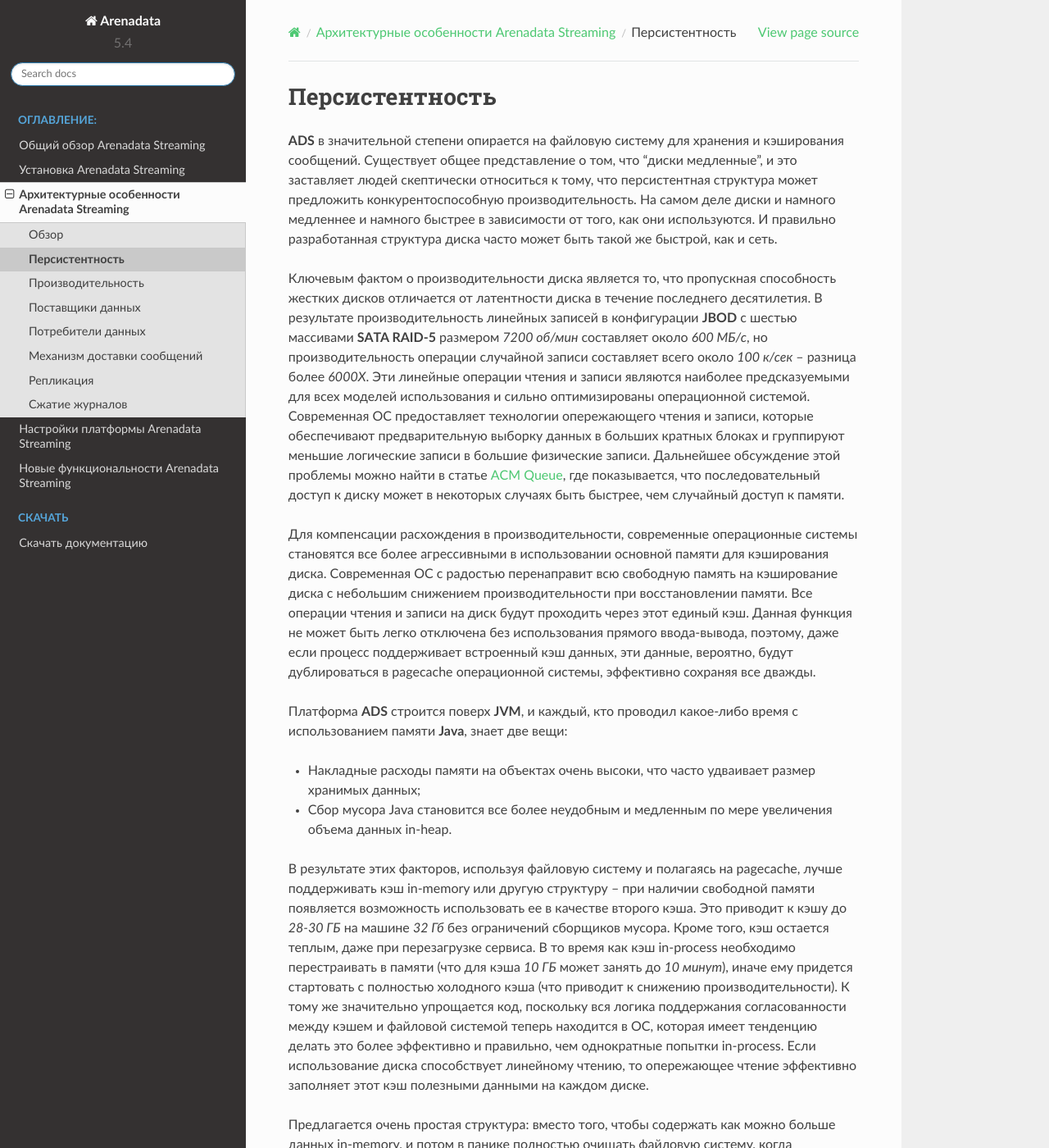
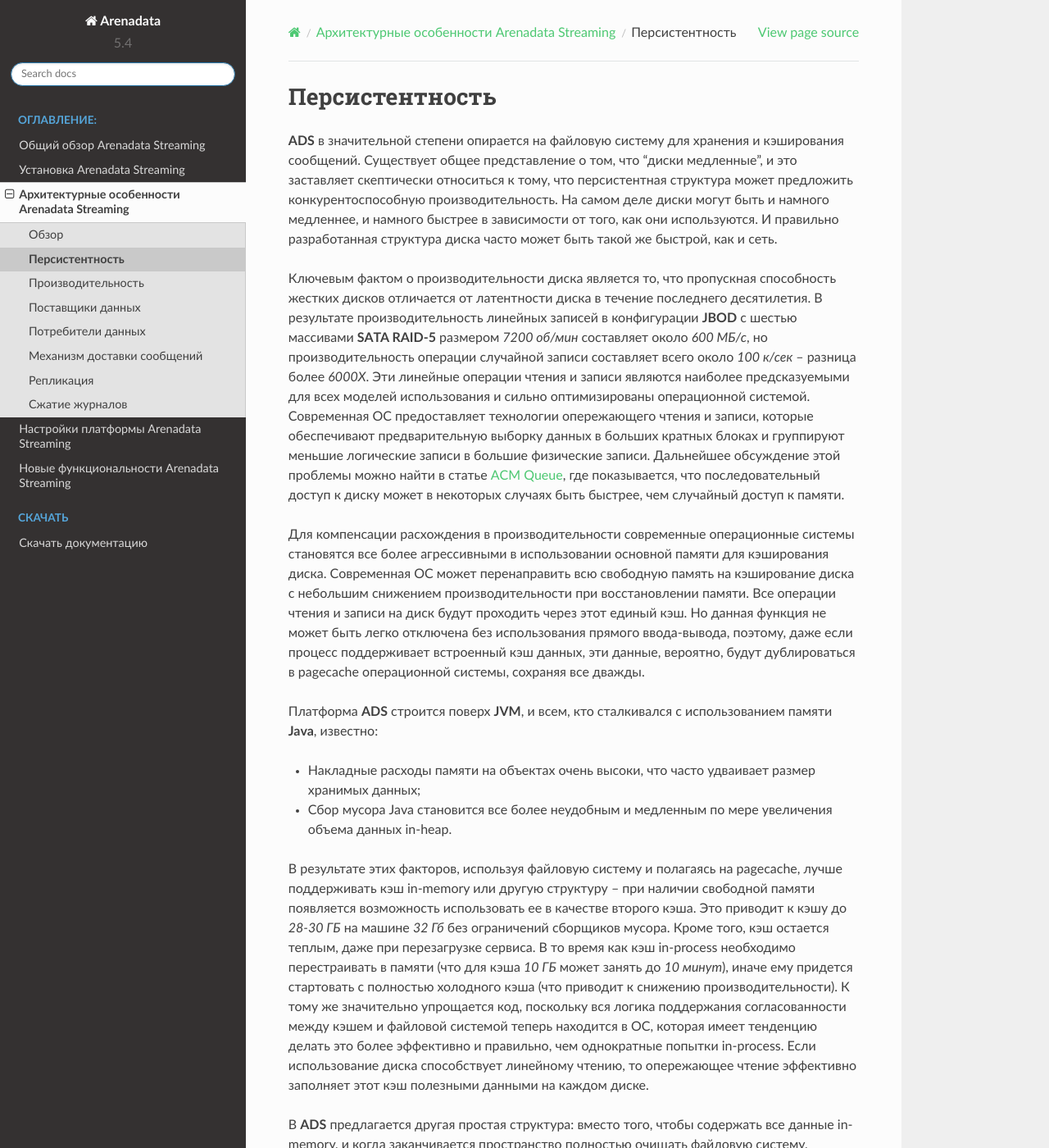
Before and after one commit to arenadata/docs_ads, a Sphinx documentation site: the page built from source/Architecture/persistence.rst, in a window 1280 px wide and 1400 px high. Shown: the whole window at 82% size. Built offline with Sphinx 7.4.7 and the Read the Docs theme 2.0.0, drawn with Linux system fonts in a browser that asks for light colours; pages that are not in the unit, such as notebooks, are missing from menus; some of the changed text lies outside the part shown.

Commit message:
Update persistence.rst

```diff
--- a/source/Architecture/persistence.rst
+++ b/source/Architecture/persistence.rst
@@ -1,25 +1,25 @@
 Персистентность
 =================
 
-**ADS** в значительной степени опирается на файловую систему для хранения и кэширования сообщений. Существует общее представление о том, что "диски медленные", и это заставляет людей скептически относиться к тому, что персистентная структура может предложить конкурентоспособную производительность. На самом деле диски и намного медленнее и намного быстрее в зависимости от того, как они используются. И правильно разработанная структура диска часто может быть такой же быстрой, как и сеть.
+**ADS** в значительной степени опирается на файловую систему для хранения и кэширования сообщений. Существует общее представление о том, что "диски медленные", и это заставляет скептически относиться к тому, что персистентная структура может предложить конкурентоспособную производительность. На самом деле диски могут быть и намного медленнее, и намного быстрее в зависимости от того, как они используются. И правильно разработанная структура диска часто может быть такой же быстрой, как и сеть.
 
 Ключевым фактом о производительности диска является то, что пропускная способность жестких дисков отличается от латентности диска в течение последнего десятилетия. В результате производительность линейных записей в конфигурации **JBOD** с шестью массивами **SATA RAID-5** размером *7200 об/мин* составляет около *600 МБ/с*, но производительность операции случайной записи составляет всего около *100 к/сек* -- разница более *6000X*. Эти линейные операции чтения и записи являются наиболее предсказуемыми для всех моделей использования и сильно оптимизированы операционной системой. Современная ОС предоставляет технологии опережающего чтения и записи, которые обеспечивают предварительную выборку данных в больших кратных блоках и группируют меньшие логические записи в большие физические записи. Дальнейшее обсуждение этой проблемы можно найти в статье `ACM Queue <https://queue.acm.org/detail.cfm?id=1563874>`_, где показывается, что последовательный доступ к диску может в некоторых случаях быть быстрее, чем случайный доступ к памяти.
 
-Для компенсации расхождения в производительности, современные операционные системы становятся все более агрессивными в использовании основной памяти для кэширования диска. Современная ОС с радостью перенаправит всю свободную память на кэширование диска с небольшим снижением производительности при восстановлении памяти. Все операции чтения и записи на диск будут проходить через этот единый кэш. Данная функция не может быть легко отключена без использования прямого ввода-вывода, поэтому, даже если процесс поддерживает встроенный кэш данных, эти данные, вероятно, будут дублироваться в pagecache операционной системы, эффективно сохраняя все дважды.
+Для компенсации расхождения в производительности современные операционные системы становятся все более агрессивными в использовании основной памяти для кэширования диска. Современная ОС может перенаправить всю свободную память на кэширование диска с небольшим снижением производительности при восстановлении памяти. Все операции чтения и записи на диск будут проходить через этот единый кэш. Но данная функция не может быть легко отключена без использования прямого ввода-вывода, поэтому, даже если процесс поддерживает встроенный кэш данных, эти данные, вероятно, будут дублироваться в pagecache операционной системы, сохраняя все дважды.
 
-Платформа **ADS** строится поверх **JVM**, и каждый, кто проводил какое-либо время с использованием памяти **Java**, знает две вещи:
+Платформа **ADS** строится поверх **JVM**, и всем, кто сталкивался с использованием памяти **Java**, известно:
 
 + Накладные расходы памяти на объектах очень высоки, что часто удваивает размер хранимых данных;
 + Сбор мусора Java становится все более неудобным и медленным по мере увеличения объема данных in-heap.
 
 В результате этих факторов, используя файловую систему и полагаясь на pagecache, лучше поддерживать кэш in-memory или другую структуру -- при наличии свободной памяти появляется возможность использовать ее в качестве второго кэша. Это приводит к кэшу до *28-30 ГБ* на машине *32 Гб* без ограничений сборщиков мусора. Кроме того, кэш остается теплым, даже при перезагрузке сервиса. В то время как кэш in-process необходимо  перестраивать в памяти (что для кэша *10 ГБ* может занять до *10 минут*), иначе ему придется стартовать с полностью холодного кэша (что приводит к снижению производительности). К тому же значительно упрощается код, поскольку вся логика поддержания согласованности между кэшем и файловой системой теперь находится в ОС, которая имеет тенденцию делать это более эффективно и правильно, чем однократные попытки in-process. Если использование диска способствует линейному чтению, то опережающее чтение эффективно заполняет этот кэш полезными данными на каждом диске.
 
-Предлагается очень простая структура: вместо того, чтобы содержать как можно больше данных in-memory, и потом в панике полностью очищать файловую систему, когда заканчивается пространство, мы инвертируем это -- все данные сразу же записываются в постоянный журнал файловой системы без необходимости сброса на диск. По сути это просто означает, что данные переносятся в pagecache ядра.
+В **ADS** предлагается другая простая структура: вместо того, чтобы содержать все данные in-memory, и когда заканчивается пространство полностью очищать файловую систему, инвертировать данный процесс и записывать все данные сразу же в постоянный журнал файловой системы без необходимости сброса на диск. По сути это просто означает, что данные переносятся в pagecache ядра.
 
 Такой ориентированный на pagecache стиль описывается в статье `Notes from the Architect <http://varnish-cache.org/docs/trunk/phk/notes.html>`_.
 
 Персистентная структура данных, используемая в системах обмена сообщениями, часто представляет собой очередь для каждого потребителя со связанным BTree или другими структурами данных произвольного доступа общего назначения для поддержки метаданных о сообщениях. BTrees являются наиболее универсальной структурой данных и позволяют поддерживать широкий спектр транзакционной и нетранзакционной семантики в системе обмена сообщениями. Они имеют довольно высокую стоимость, однако: Btree операции -- *O* (*log N*). Обычно *O* (*log N*) считается эквивалентным постоянному времени, но это не относится к дисковым операциям. Диск выполняет поиск за *10 мс*, и каждый диск может делать только один поиск за раз, поэтому параллелизм ограничен. Следовательно, даже небольшое количество запросов на диск приводит к очень высоким накладным расходам. Поскольку системы хранения данных сочетают очень быстрые кэшированные операции с очень медленными физическими дисковыми операциями, наблюдаемая производительность древовидных структур часто суперлинейна по мере увеличения данных с фиксированным кэшем, то есть дублирование данных -- это намного хуже по сравнению с вдвое медленной скоростью.
 
-Интуитивно персистентная очередь может быть построена на простых операциях чтения и добавления к файлам, как это обычно бывает с решениями по ведению журнала. Такая структура имеет преимущество в том, что все операции -- *O* (*1*), и операции чтения не блокируют операции записи или друг друга. Это имеет очевидные преимущества в производительности, так как она полностью отделена от размера данных. Один сервер теперь может в полной мере использовать ряд дешевых и низкоскоростных дисков *1+TB SATA*. Хотя у них низкая производительность поиска, она приемлема для многочисленных операций чтения и записи и достигает 1/3 цены и 3x емкости.
+Интуитивно персистентная очередь может быть построена на простых операциях чтения и добавления к файлам, как это бывает с решениями по ведению журнала. Такая структура имеет преимущество в том, что все операции -- *O* (*1*), и операции чтения не блокируют операции записи или друг друга. Это имеет очевидные преимущества в производительности, так как она полностью отделена от размера данных. Один сервер теперь может в полной мере использовать ряд дешевых и низкоскоростных дисков *1+TB SATA*. Хотя у них низкая производительность поиска, она приемлема для многочисленных операций чтения и записи и достигает *1/3* цены и *3x* емкости.
 
-Имея доступ к практически неограниченному дисковому пространству без какого-либо снижения производительности **Arenadata** может предоставить некоторые функции, которые обычно не встречаются в системах обмена сообщениями. Например, в **ADS** вместо того, чтобы удалять сообщения сразу после их считывания, можно сохранять их в течение относительно длительного периода. Это приводит к большой гибкости для потребителей.
+Имея доступ к практически неограниченному дисковому пространству без какого-либо снижения производительности **ADS** может предоставить некоторые функции, которые обычно не встречаются в системах обмена сообщениями. Например, в **ADS** вместо того, чтобы удалять сообщения сразу после их считывания, можно сохранять их в течение относительно длительного периода, что приводит к большой гибкости для потребителей.
```
